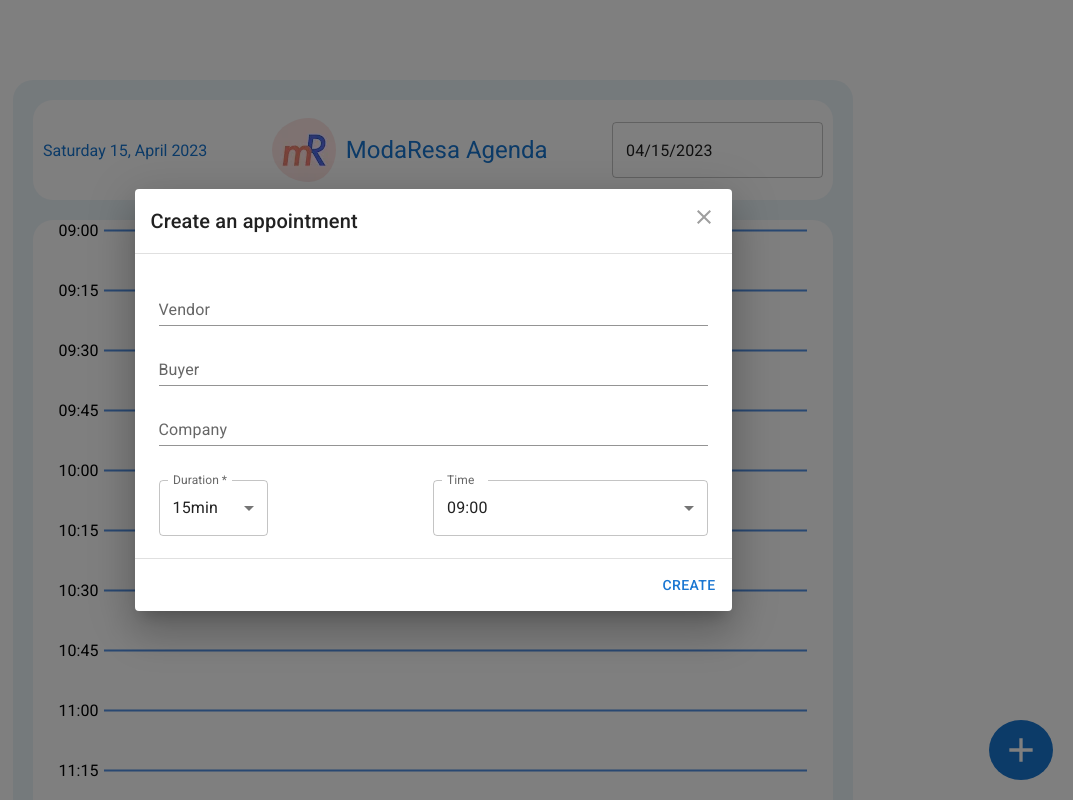
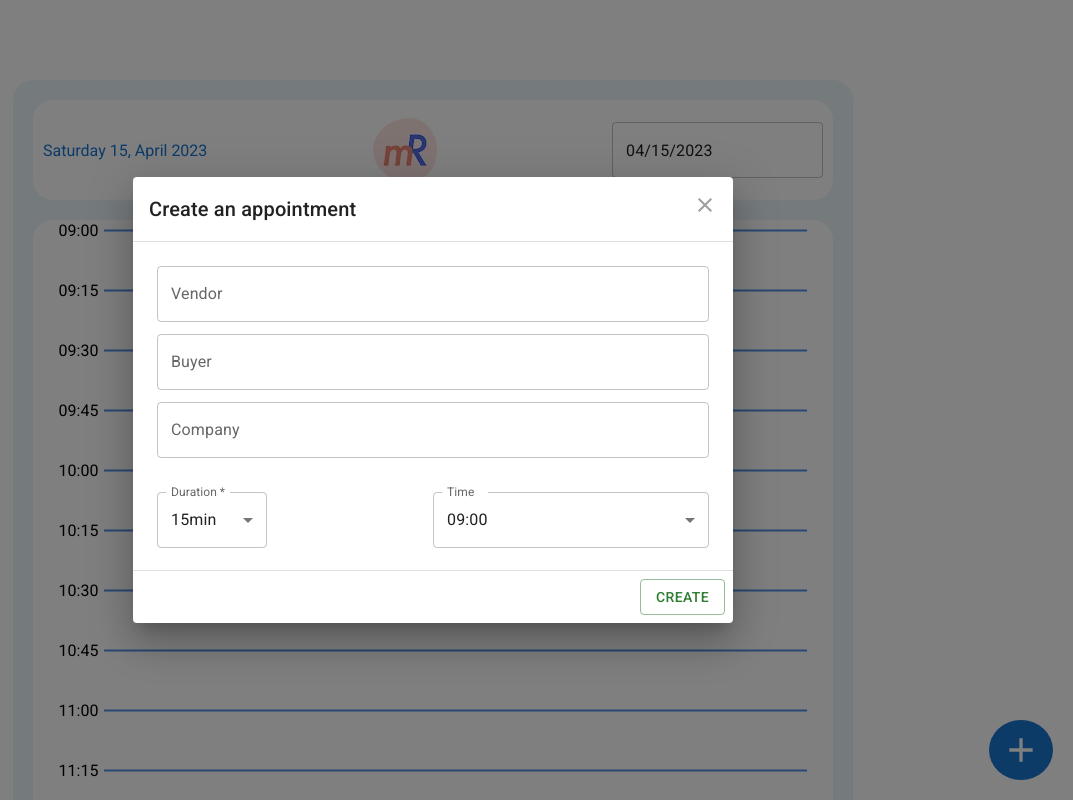
Before and after one commit to neguezaymen/agenda, a React (Create React App) app: page / in a window 1280 px wide. Both pictures are taken after a click on the button 1228 px from the left and 750 px from the top of the page. Shown: the top 800 px of the page, without its empty margins (207-1280 px from the left). Built offline with nearby package versions, Linux system fonts and the light colour scheme.

Commit message:
fix more css design

```diff
--- a/src/components/AddEditAppointementModal.tsx
+++ b/src/components/AddEditAppointementModal.tsx
@@ -163,7 +163,8 @@ export default function AddEditAppointementModal() {
                     type="text"
                     name="vendor"
                     fullWidth
-                    variant="standard"
+                    variant="outlined"
+                    color="primary"
                   />
                 )}
               />
@@ -187,7 +188,8 @@ export default function AddEditAppointementModal() {
                     label="Buyer"
                     type="text"
                     fullWidth
-                    variant="standard"
+                    variant="outlined"
+                    color="primary"
                   />
                 )}
               />
@@ -211,7 +213,8 @@ export default function AddEditAppointementModal() {
                     label="Company"
                     type="text"
                     fullWidth
-                    variant="standard"
+                    variant="outlined"
+                    color="primary"
                   />
                 )}
               />
@@ -247,6 +250,8 @@ export default function AddEditAppointementModal() {
                       }
                       style={{ minWidth: "100px" }}
                       required
+                      variant="outlined"
+                      color="primary"
                     >
                       <MenuItem value={15}>15min</MenuItem>
                       <MenuItem value={30}>30min</MenuItem>
@@ -276,7 +281,7 @@ export default function AddEditAppointementModal() {
             </Typography>
           </DialogContent>
           <DialogActions>
-            <Button autoFocus type="submit">
+            <Button autoFocus type="submit" variant="outlined" color="success">
               {modalId ? "Save Changes" : "Create"}
             </Button>
           </DialogActions>
--- a/src/components/AppointementsWrapper.module.scss
+++ b/src/components/AppointementsWrapper.module.scss
@@ -12,8 +12,7 @@
   border-radius: 10px;
   left: 67px;
   padding: 10px;
-  max-width: 255px;
-  width: 100%;
+  width: calc(100% - 90px);
   display: flex;
   align-items: center;
   justify-content: space-between;
--- a/src/components/DeleteAppointementModal.tsx
+++ b/src/components/DeleteAppointementModal.tsx
@@ -70,6 +70,8 @@ const DeleteAppointementModal = () => {
       </DialogContent>
       <DialogActions>
         <Button
+          variant="outlined"
+          color="error"
           onClick={() => {
             modalId && void dispatch(deleteAppointement(modalId));
             void dispatch(setModalId(null));
--- a/src/components/Navbar.tsx
+++ b/src/components/Navbar.tsx
@@ -9,7 +9,6 @@ import { CurrentDateContext } from "../contexts/CurrentDateContext";
 
 const Navbar = () => {
   const { currentDate, setCurrentDate } = useContext(CurrentDateContext);
-
   return (
     <div className={styles.navbarContainer}>
       <div className={styles.currentDay}>
@@ -17,7 +16,6 @@ const Navbar = () => {
       </div>
       <div className={styles.today}>
         <img src="/logo.webp" alt="logo" className={styles.logo} />
-        <div className={styles.logoText}>ModaResa Agenda</div>
       </div>
       <div className={styles.datePicker}>
         <LocalizationProvider dateAdapter={AdapterDayjs}>
```
